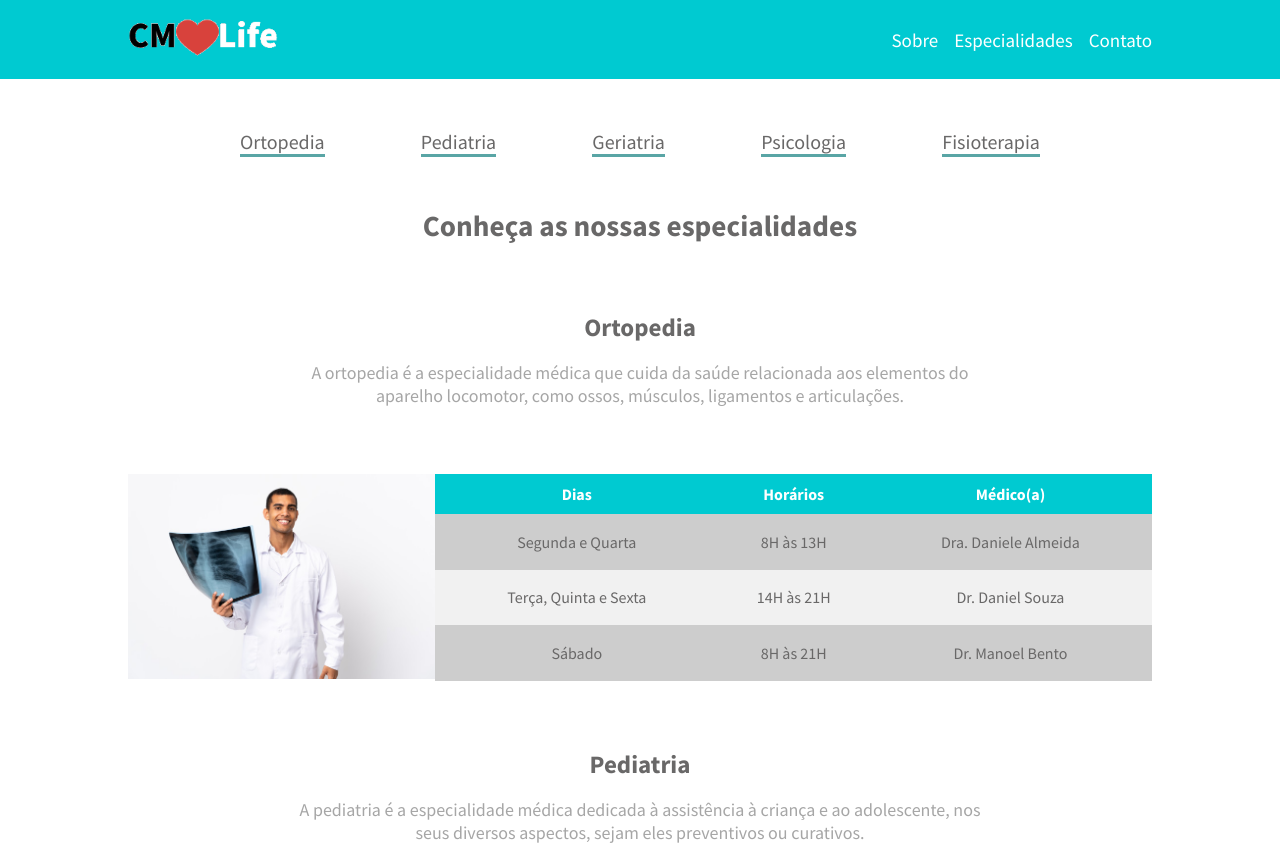
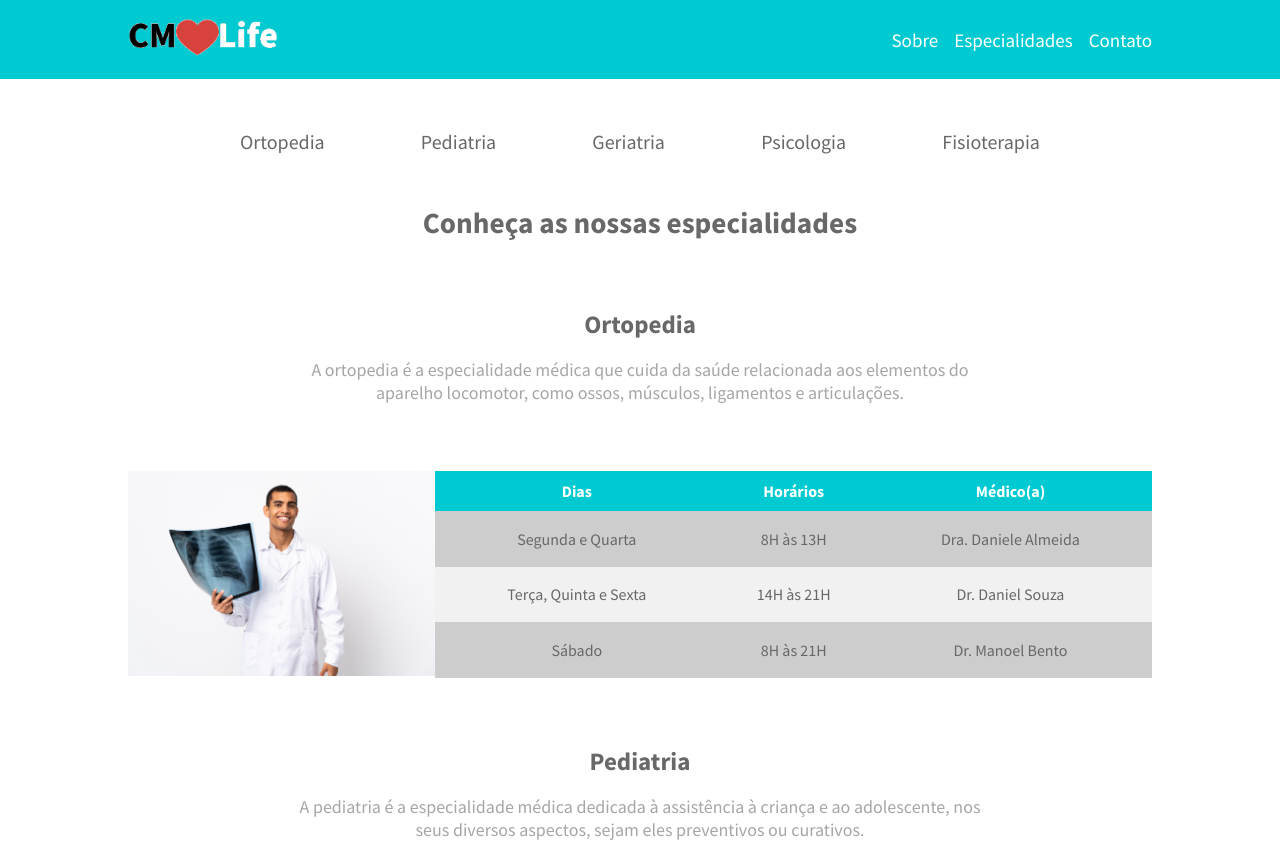
Before and after one commit to Regly-Lucas/projeto-cm-life, a plain HTML site: page especialidades.html in a window 1280 px wide. Shown: the top 864 px of the page. Drawn offline with Linux system fonts and the light colour scheme.

Commit message:
Add files via upload

```diff
--- a/src/css/especialidades.css
+++ b/src/css/especialidades.css
@@ -1,5 +1,6 @@
 .servicos-container {
     max-width: 800px;
+    width: 80%;
     margin: 50px auto;
     display: flex;
     justify-content: space-between;
@@ -7,11 +8,26 @@
 }
 
 .servicos-container a {
-    border-bottom: 3px solid #59A5A5;
+    /* border-bottom: 3px solid #59A5A5; */
     text-decoration: none;
     font-size: 20px;
+    position: relative;
+}
+.servicos-container a::before{
+    content: "";
+    width: 0;
+    height: 4px;
+    background-color: #59a5a5;
+    border-radius: 5px;
+    position: absolute;
+    top: 25px;
+    left: 0;
+    transition: 0.3s ease;
 }
 
+.servicos-container a:hover::before{
+width: 100%;
+}
 .especialidades .container {
     max-width: 800px;
     text-align: center;
@@ -21,6 +37,7 @@
 
 .titulo-e-paragrafo {
     max-width: 700px;
+    width: 95%;
     margin: 20px auto;
     display: flex;
     flex-direction: column;
--- a/src/css/index.css
+++ b/src/css/index.css
@@ -13,12 +13,14 @@ header div {
     flex-wrap: wrap;
     justify-content: space-between;
     align-items: center;
-}
+    }
 
 header div a img,
 .rodape-logo{
     width: 150px;
+    background-image: url('');
 }
+
 
 .topo-links {
     display: flex;
@@ -30,7 +32,7 @@ header div a img,
     color: #ffffff;
     font-size: 19px;
 }
-
+.topo-links:nth-of-type()
 .topo-links a:hover {
     color: #010101;
 }
@@ -86,7 +88,6 @@ h1 {
 .sobre-lista {
     width: 70%;
     height: 100%;
-    margin: 20px 0;
     display: flex;
     flex-direction: column;
     justify-content: space-around;
--- a/src/css/reset.css
+++ b/src/css/reset.css
@@ -5,4 +5,5 @@
     box-sizing: border-box;
     font-family: 'Source Sans Pro', sans-serif;
     color: #696868;
+    scroll-behavior: smooth;
 }
```
Also changed, not shown: src/css/index-responssivo.css (+22 -2 lines), src/css/especialidades-responssivo.css (line endings or trailing spaces).
